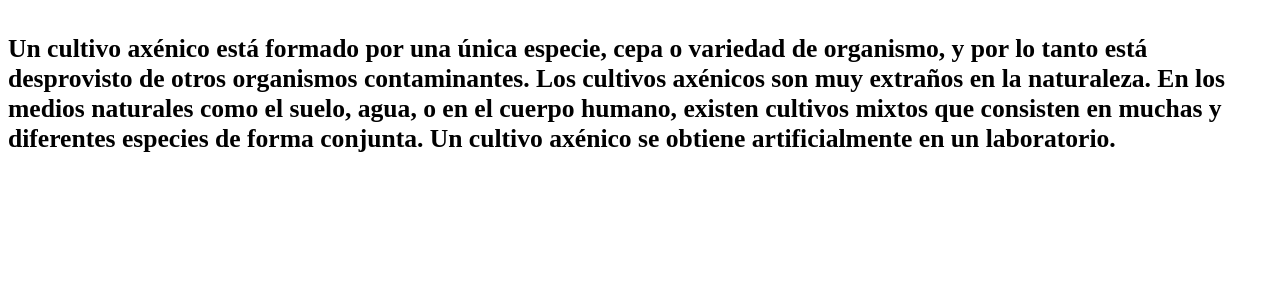
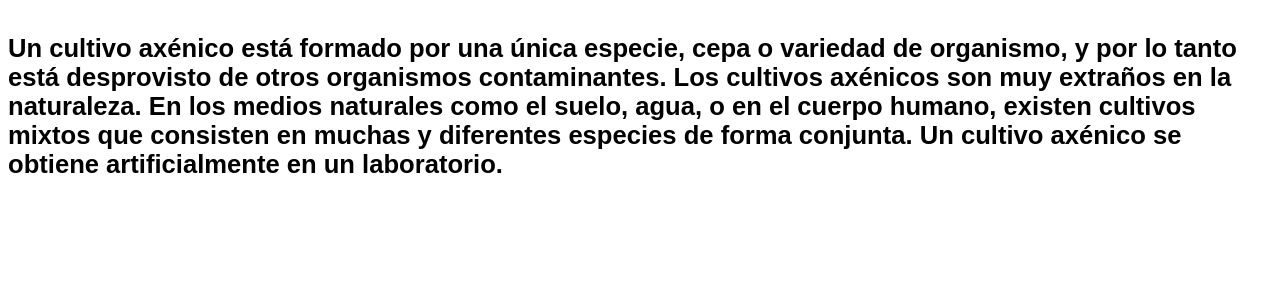
Before and after one commit to Fenixfgx/Break.net, a PHP site: the page made by Breaknet/Admin/TEXTO IN.html in a window 1280 px wide. Shown: the top 300 px of the page. Run offline with PHP 8.4, Linux system fonts and the light colour scheme.

Commit message:
Update comando.css

```diff
--- a/Breaknet/Admin/comando.css
+++ b/Breaknet/Admin/comando.css
@@ -3,6 +3,7 @@
  justify-content: center;
 }
 h3 { font-size: 2vw; }
+h3 { font-family: arial; }
 .parrafo p {
 
   width: 100%;
```
